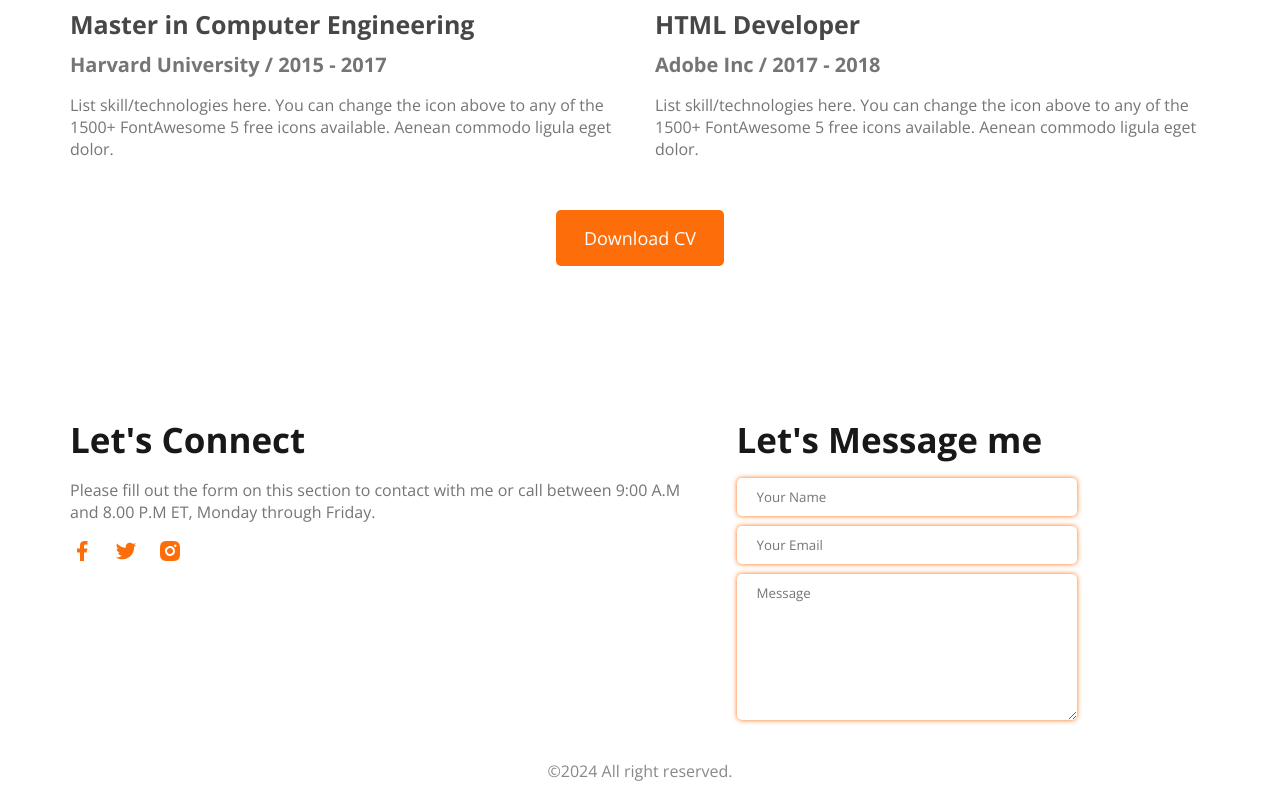
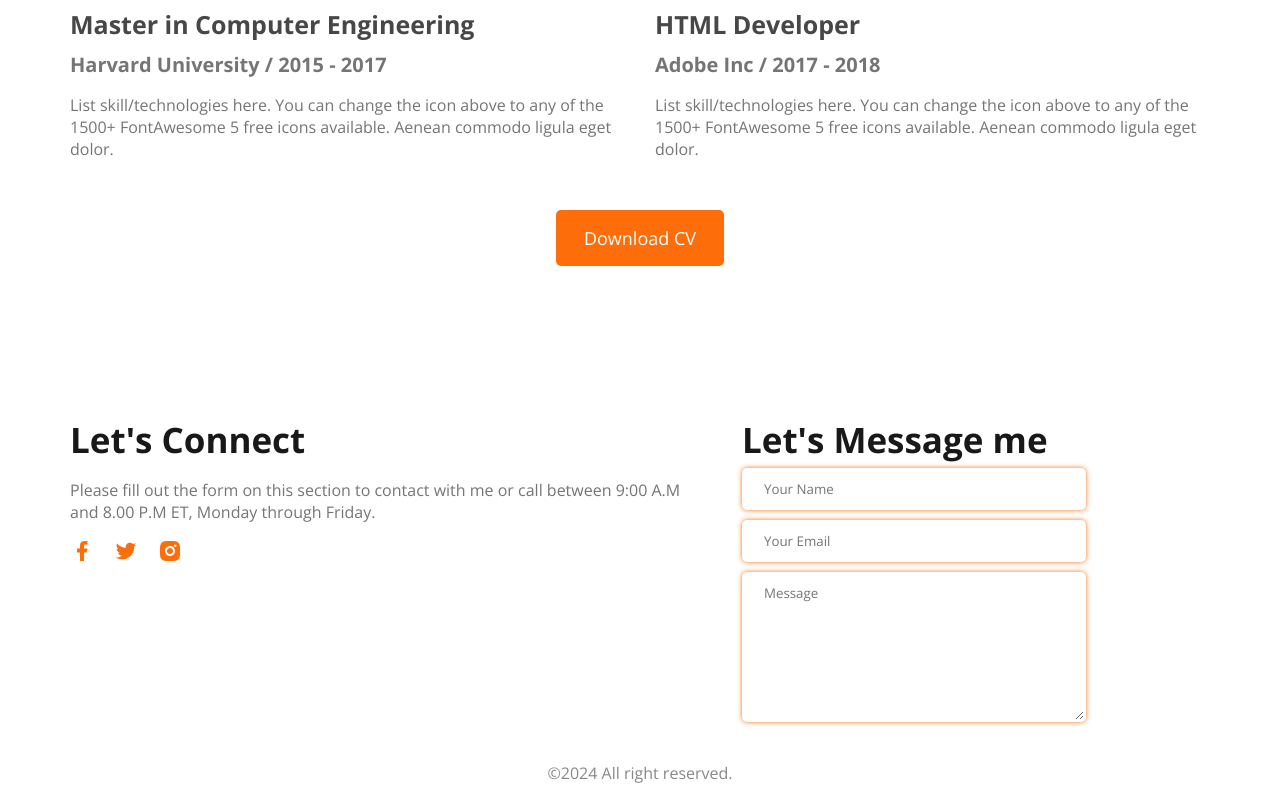
Before and after one commit to Az-Haris/developer-portfolio, a plain HTML site: page index.html in a window 1280 px wide. Shown: the part 2759-3559 px from the top of the page. Drawn offline with nearby package versions, Linux system fonts and the light colour scheme.

Commit message:
updated styles

```diff
--- a/style.css
+++ b/style.css
@@ -197,7 +197,7 @@ header{
 /* Contact Section */
 .contact{
     display: flex;
-    gap: 30px;
+    gap: 50px;
     max-width: 1140px;
     margin: auto;
     margin-bottom: 30px;
@@ -217,6 +217,7 @@ header{
 }
 .contact form{
     margin-top: 10px;
+    display: inline;
 }
 .input-field{
     margin: 5px 0;
@@ -225,6 +226,11 @@ header{
     border: none;
     border-radius: 5px;
     box-shadow: 0 0 5px #FD6E0A;
+    outline: none;
+    border: 2px solid white;
+}
+.input-field:focus{
+    border-color: #FD6E0A;
 }
 
 .copyright{
```
